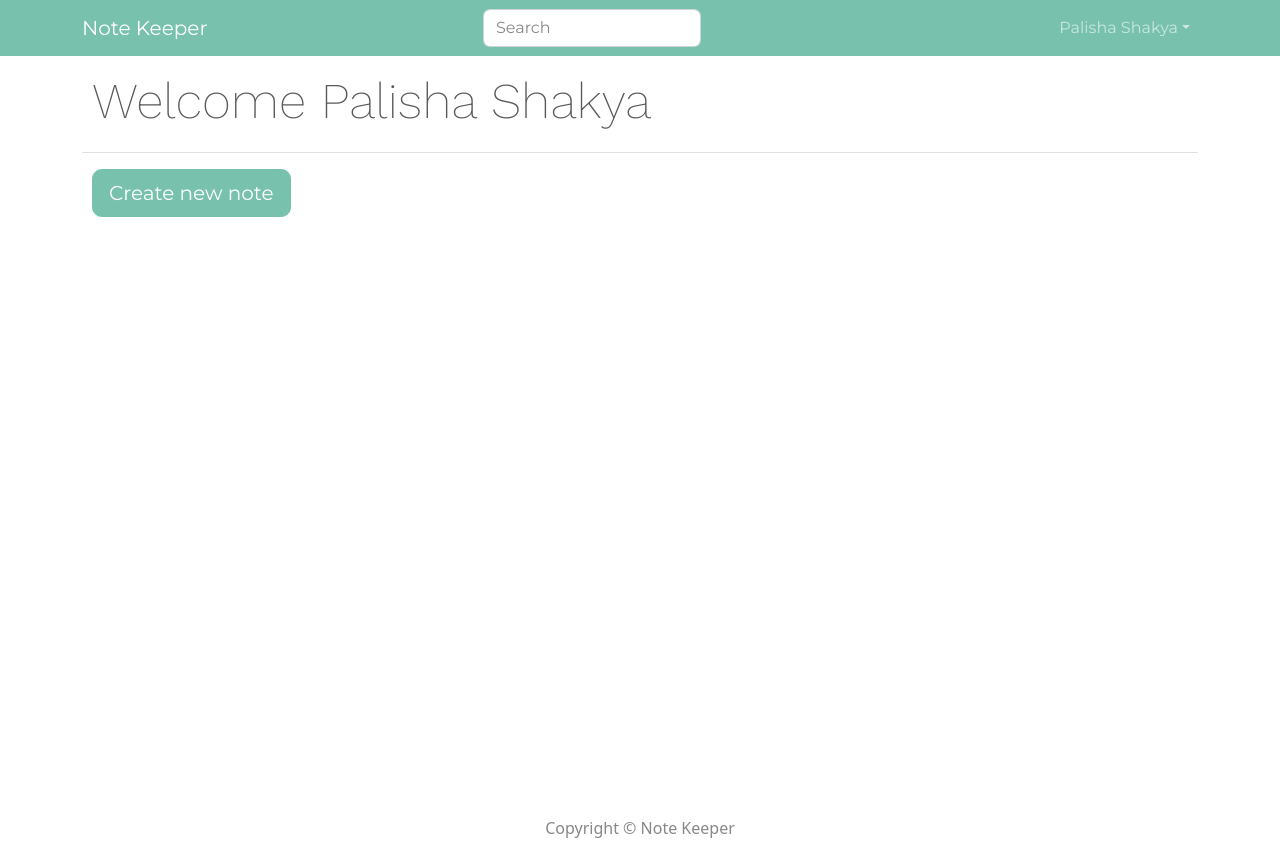
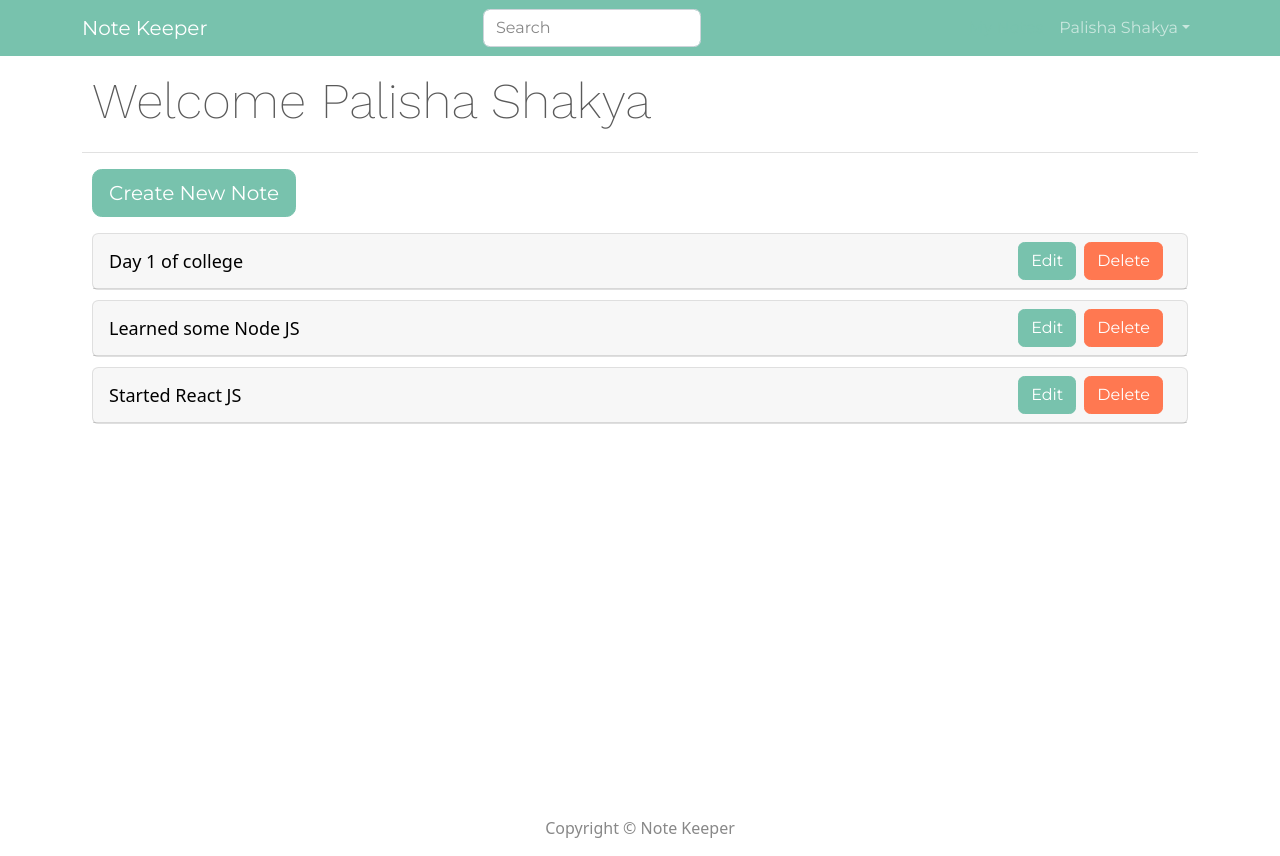
Before and after one commit to lisha149/NoteKeeper, a React (Create React App) app in the folder frontend/: page /mynotes in a window 1280 px wide. Built offline with nearby package versions, Linux system fonts and the light colour scheme.

Commit message:
Added Accordion

```diff
--- a/frontend/package.json
+++ b/frontend/package.json
@@ -7,7 +7,7 @@
     "@testing-library/react": "^13.2.0",
     "@testing-library/user-event": "^13.5.0",
     "react": "^18.1.0",
-    "react-bootstrap": "^2.3.1",
+    "react-bootstrap": "^1.4.0",
     "react-dom": "^18.1.0",
     "react-router-dom": "^5.2.0",
     "react-scripts": "5.0.1",
--- /dev/null
+++ b/frontend/src/data/notes.js
@@ -0,0 +1,24 @@
+const notes = [
+  {
+    _id: "1",
+    title: "Day 1 of college",
+    content:
+      "I made a few new friends and introduced myself to a lot of new teachers.",
+    category: "College",
+  },
+  {
+    _id: "2",
+    title: "Learned some Node JS",
+    content: "Learned how to create a server in node JS and my first API",
+    category: "Learning",
+  },
+  {
+    _id: 3,
+    title: "Started React JS",
+    content:
+      "Made my first App in React JS, feels awesome to learn something new. I aim to be a full stack dev someday",
+    category: "Learning",
+  },
+];
+
+module.exports = notes;
--- a/frontend/src/screens/Mynotes/MyNotes.js
+++ b/frontend/src/screens/Mynotes/MyNotes.js
@@ -1,16 +1,70 @@
 import React from "react";
 import Main from "../../components/Main";
 import { Link } from "react-router-dom";
-import { Button } from "react-bootstrap";
+import { Button, Card, Badge } from "react-bootstrap";
+import Accordion from "react-bootstrap/Accordion";
+import notes from "../../data/notes";
 
 const MyNotes = () => {
+  const deleteHandler = (id) => {
+    if (window.confirm("Are you sure you want to delete?")) {
+    }
+  };
+
   return (
     <Main title="Welcome Palisha Shakya">
       <Link to="/createnote">
         <Button style={{ marginLeft: 10, marginBottom: 6 }} size="lg">
-          Create new note
+          Create New Note
         </Button>
       </Link>
+      {notes.map((note) => (
+        <Accordion>
+          <Card style={{ margin: 10 }}>
+            <Card.Header style={{ display: "flex" }}>
+              <span
+                style={{
+                  color: "black",
+                  textDecoration: "none",
+                  flex: 1,
+                  cursor: "pointer",
+                  alignSelf: "center",
+                  fontSize: 18,
+                }}
+              >
+                <Accordion.Toggle as={Card.Text} variant="link" eventKey="0">
+                  {note.title}
+                </Accordion.Toggle>
+              </span>
+              <div>
+                <Button href={`/note/${note._id}`}>Edit</Button>
+                <Button
+                  variant="danger"
+                  className="mx-2"
+                  onClick={() => deleteHandler(note._id)}
+                >
+                  Delete
+                </Button>
+              </div>
+            </Card.Header>
+
+            <Accordion.Collapse eventKey="0">
+              <Card.Body>
+                <h4>
+                  <Badge variant="success">Category - {note.category}</Badge>
+                </h4>
+
+                <blockquote className="blockquote mb-0">
+                  <p>{note.content}</p>
+                  <footer className="blockquote-footer">
+                    Created On -date
+                  </footer>
+                </blockquote>
+              </Card.Body>
+            </Accordion.Collapse>
+          </Card>
+        </Accordion>
+      ))}
     </Main>
   );
 };
```
Also changed, not shown: 1 other file (tests, documents, lock files or other folders).
